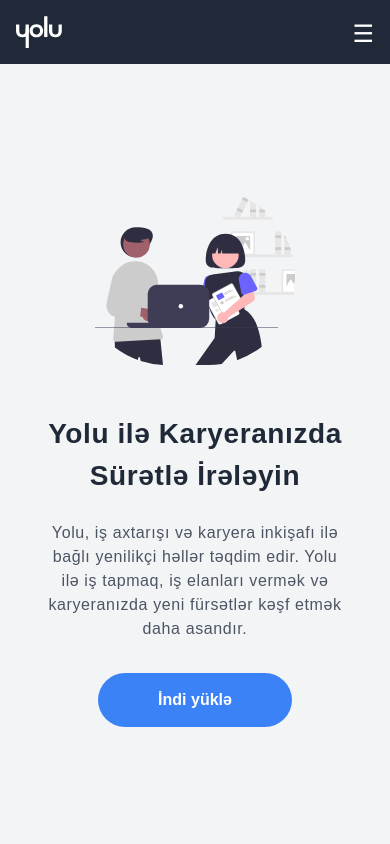
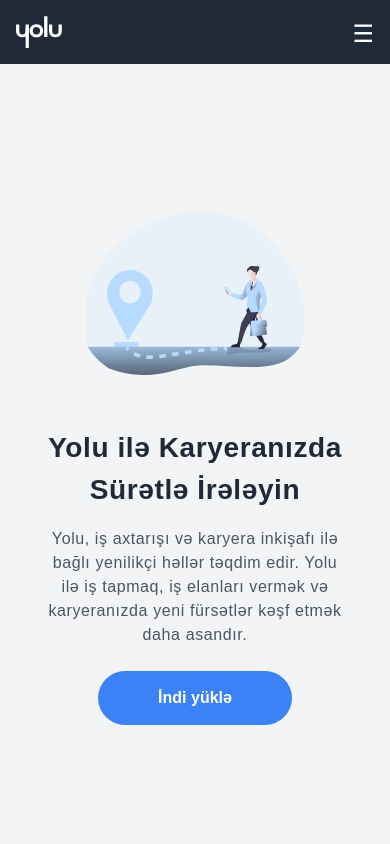
Before and after one commit to hazratAZE/yolu.app, a Next.js app: page / in a window 390 px wide. Shown: the top 844 px of the page. Built offline with nearby package versions, Linux system fonts and the light colour scheme.

Commit message:
New illustration added

```diff
--- a/src/app/components/Intro.tsx
+++ b/src/app/components/Intro.tsx
@@ -5,24 +5,24 @@ const Intro = () => {
     <section id="intro" className="bg-gray-100 min-h-screen flex items-center">
       <div className="container mx-auto px-4 flex flex-col md:flex-row items-center">
         {/* Mobilde Yukarıda Olacak Görsel */}
-        <div className="md:w-1/2 flex justify-center order-1 md:order-2 mb-8 md:mb-0">
+        <div className="md:w-1/2 flex justify-center order-1 md:order-2 mb-6 md:mb-0">
           <Image
             src="/icons/workers.svg"
             alt="Uygulama Ekran Görüntüsü"
-            width={400}
-            height={400}
-            className="object-contain w-[200px] h-[200px] md:w-[400px] md:h-[400px]" // Tailwind sınıflarıyla boyutlandırma
+            width={420}
+            height={420}
+            className="object-contain w-[220px] h-[220px] md:w-[420px] md:h-[420px]" // Tailwind sınıflarıyla boyutlandırma
           />
         </div>
 
         {/* Sol Taraf (Yazılar) */}
         <div className="md:w-1/2 text-center md:text-left order-2 md:order-1">
           {/* Başlık */}
-          <h1 className="font-bold text-gray-800 mb-6">
+          <h1 className="font-bold text-gray-800 mb-4">
             Yolu ilə Karyeranızda Sürətlə İrələyin
           </h1>
           {/* Kısa Açıklama */}
-          <p className="text-gray-600 max-w-2xl mx-auto mb-8">
+          <p className="text-gray-600 max-w-2xl mx-auto mb-6">
             Yolu, iş axtarışı və karyera inkişafı ilə bağlı yenilikçi həllər
             təqdim edir. Yolu ilə iş tapmaq, iş elanları vermək və karyeranızda
             yeni fürsətlər kəşf etmək daha asandır.
```
Also changed, not shown: public/icons/workers.svg.
